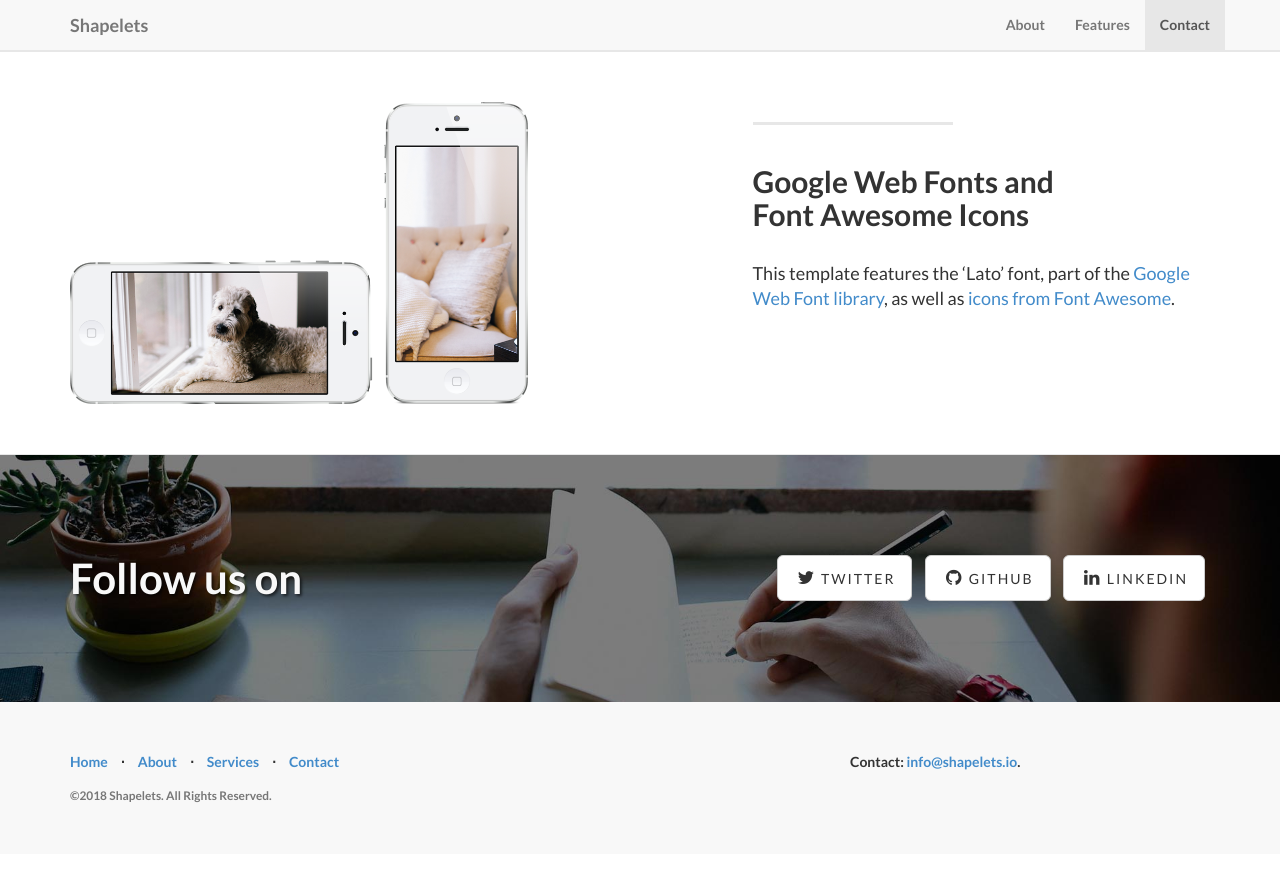
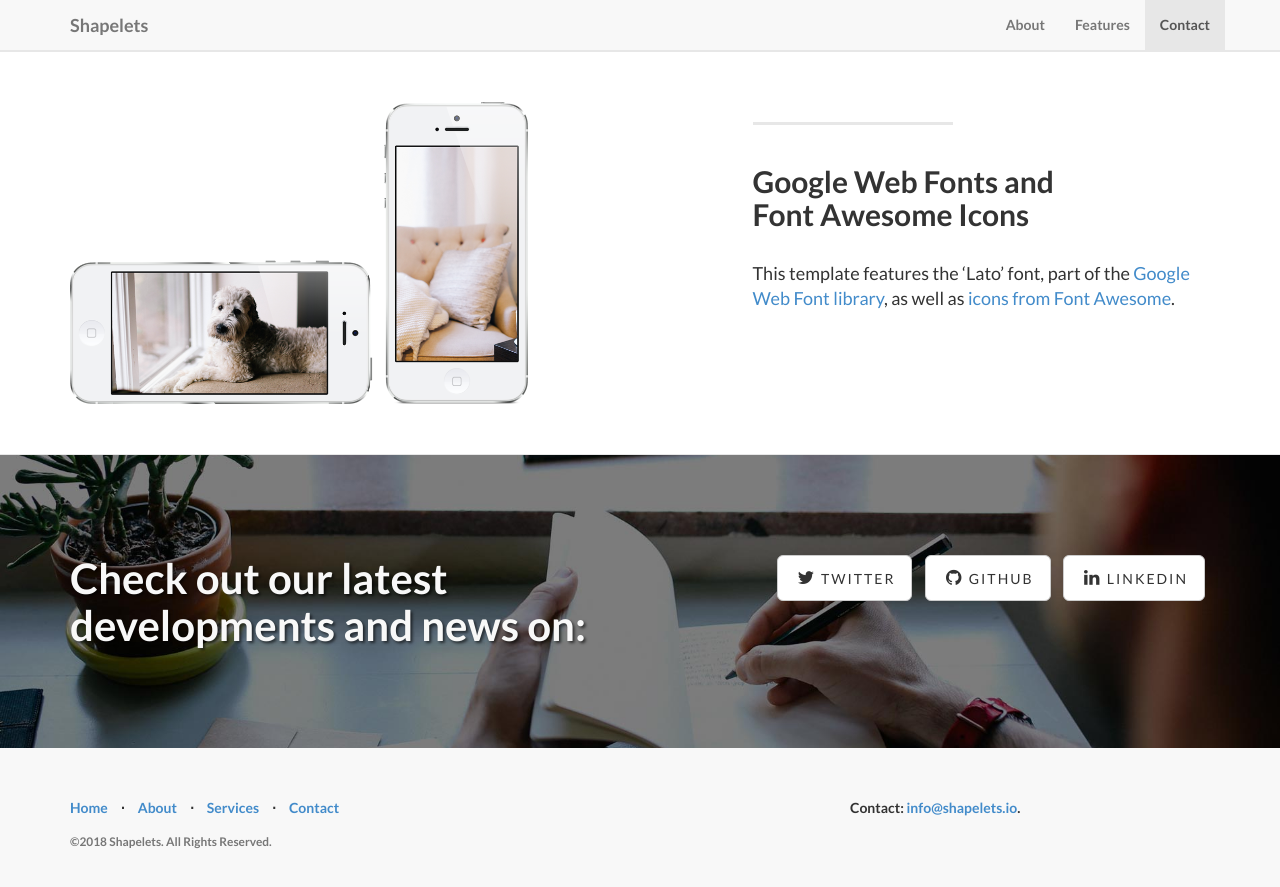
Before and after one commit to shapelets/shapelets.github.io, a Jekyll site: the page built from index.html, in a window 1280 px wide and 900 px high, scrolled down 1958 px. Shown: the top 887 px of the window. Built offline with Jekyll 4.4.1, drawn with Linux system fonts in a browser that asks for light colours; before the commit the page ends 2812 px from its top, so only the background shows below that.

Commit message:
Change message

```diff
--- a/_includes/contact.html
+++ b/_includes/contact.html
@@ -4,7 +4,7 @@
 
 			<div class="row">
 				<div class="col-lg-6">
-					<h2>Follow us on</h2>
+					<h2>Check out our latest developments and news on:</h2>
 				</div>
 				<div class="col-lg-6">
 					<ul class="list-inline banner-social-buttons">
```
